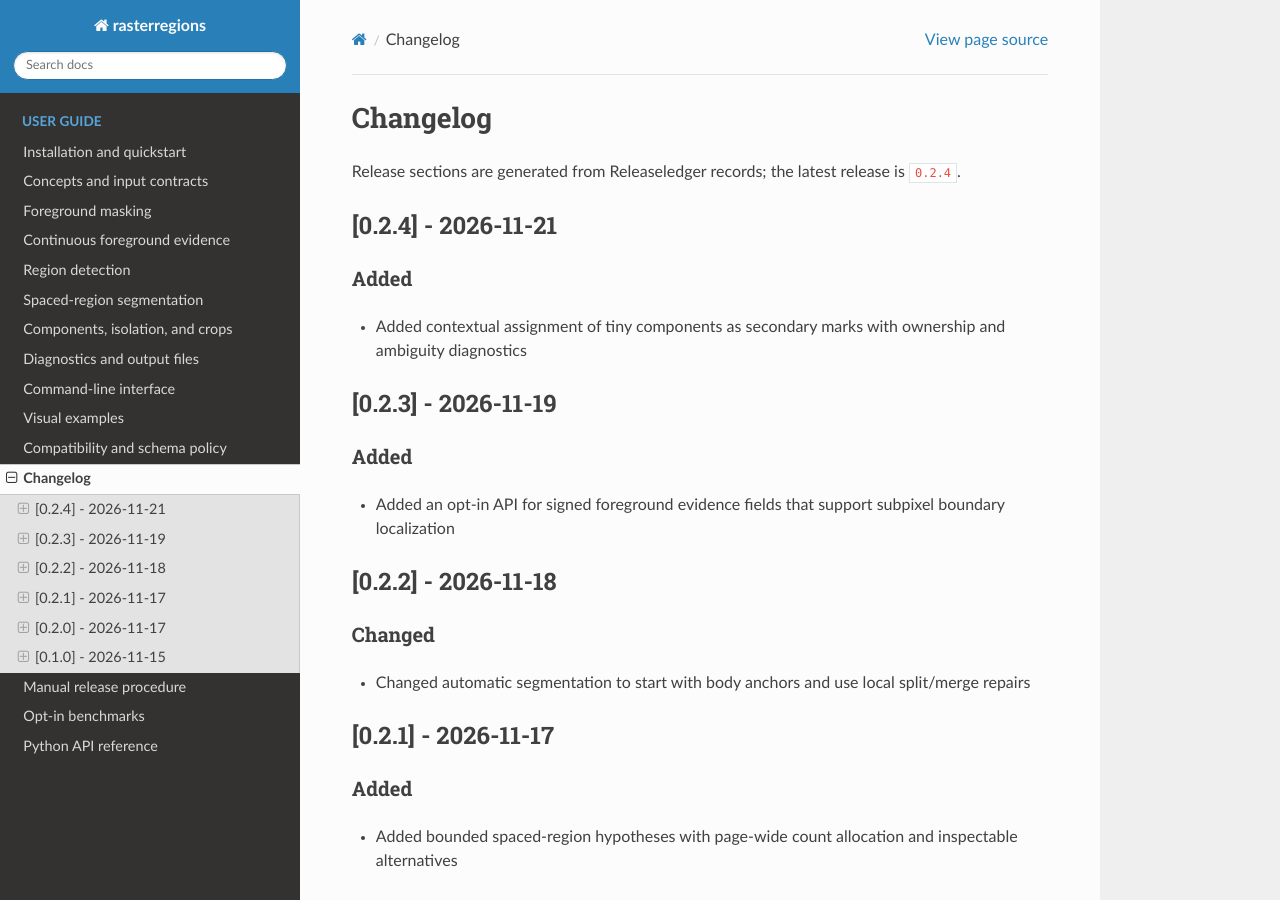
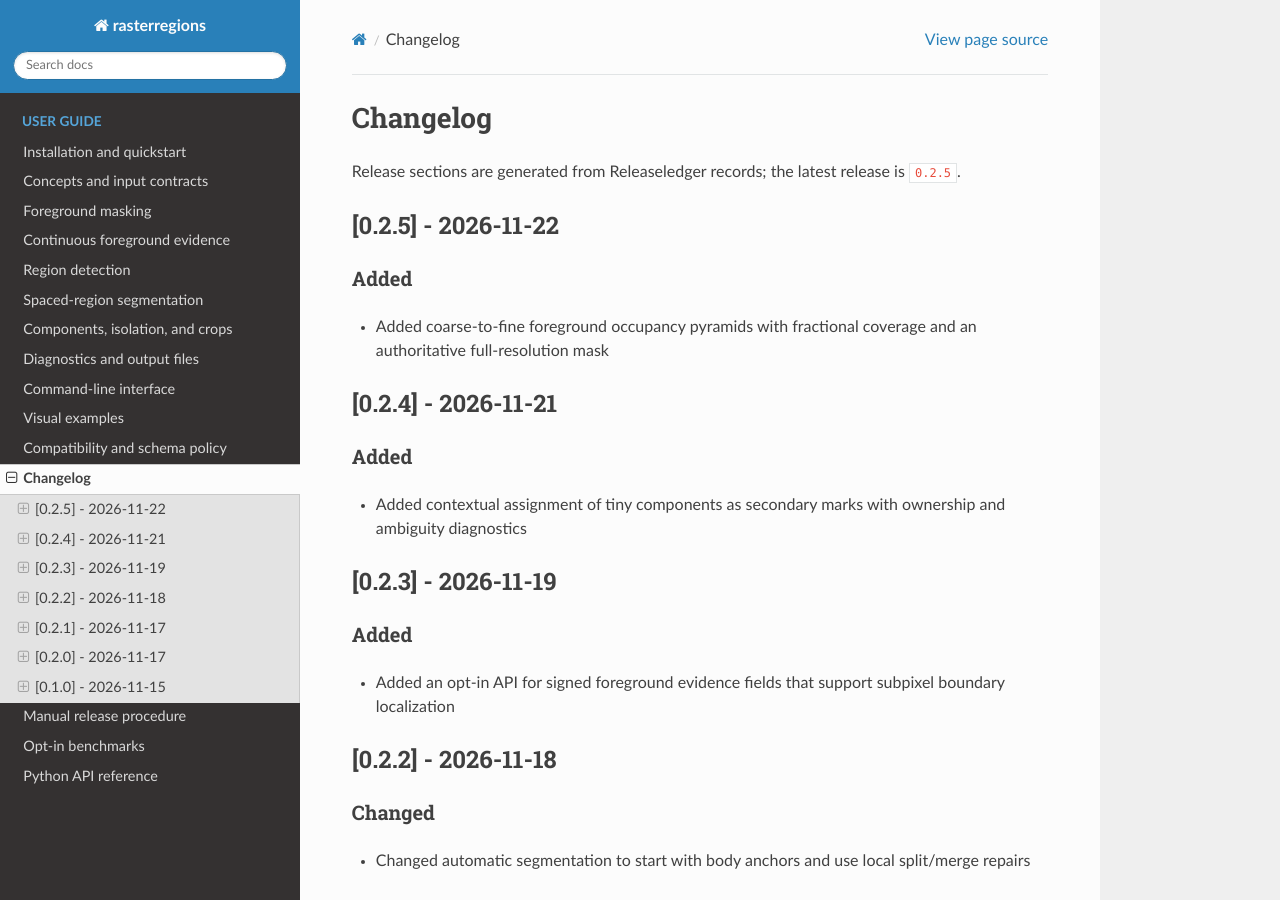
Before and after one commit to schreibatlas/rasterregions, a Sphinx documentation site: the page built from docs/changelog.md, in a window 1280 px wide and 900 px high. Built offline with Sphinx 7.4.7 and the Read the Docs theme 3.1.0, drawn with Linux system fonts in a browser that asks for light colours.

Commit message:
doc: changelog

```diff
--- a/docs/changelog.md
+++ b/docs/changelog.md
@@ -1,6 +1,12 @@
 # Changelog
 
-Release sections are generated from Releaseledger records; the latest release is `0.2.4`.
+Release sections are generated from Releaseledger records; the latest release is `0.2.5`.
+
+## [0.2.5] - 2026-11-22
+### Added
+- Added coarse-to-fine foreground occupancy pyramids with fractional coverage and an authoritative full-resolution mask
+
+<!-- generated by releaseledger -->
 
 ## [0.2.4] - 2026-11-21
 ### Added
```
Also changed, not shown: .ledger/releaseledger/data/ledgers/main/releases/0.2.5/entries/entry-0001.md (added), .ledger/releaseledger/data/ledgers/main/releases/0.2.5/release.md (added), 8 other files.
